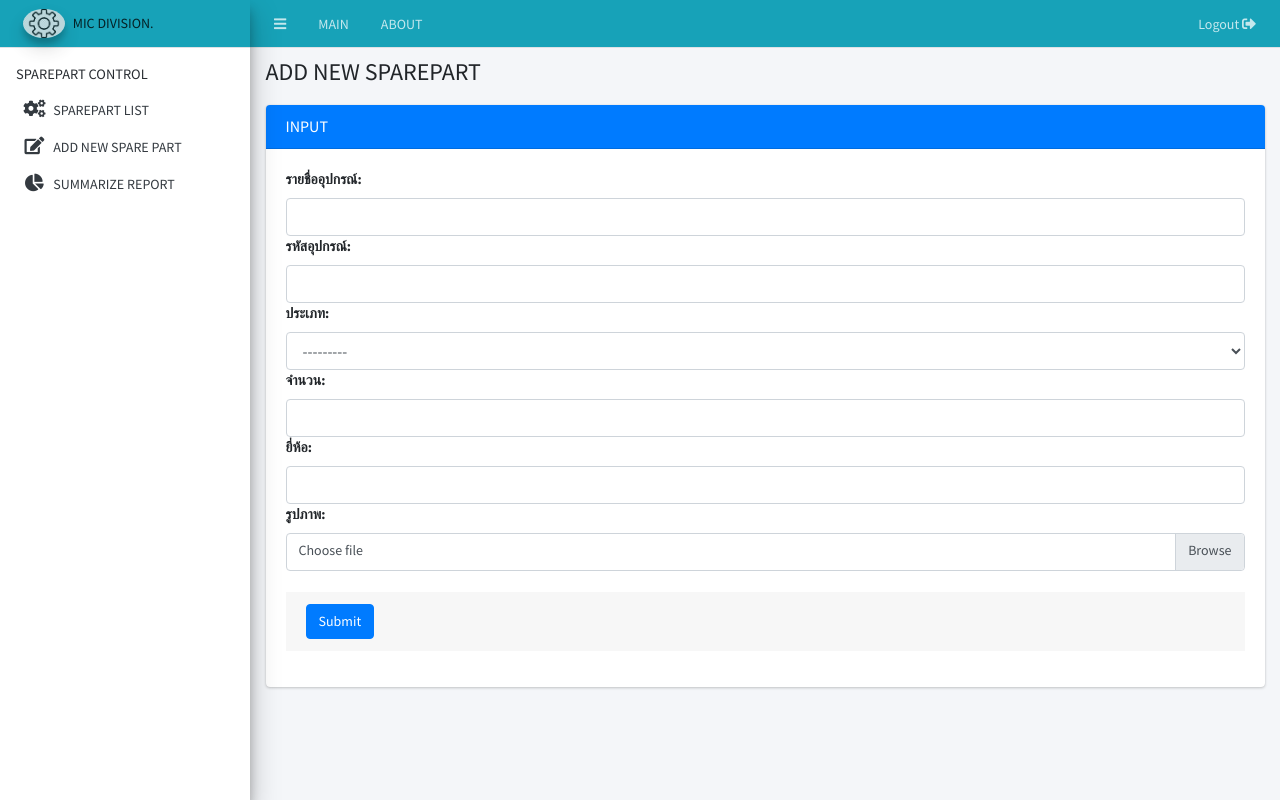
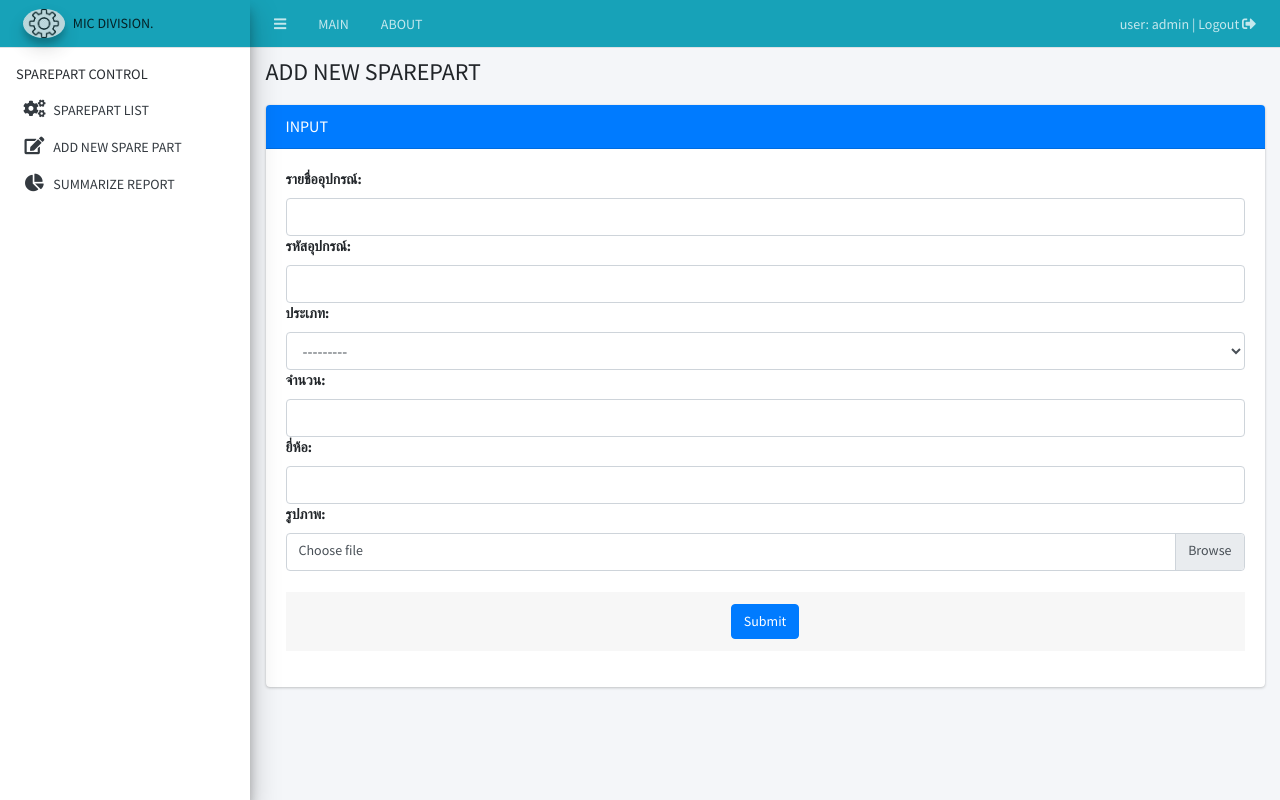
Before and after one commit to NMB-MIC/django_template, a Django app: page /spareparts/new_sparepart in a window 1280 px wide. Run offline with Django 4.2, Linux system fonts and the light colour scheme; a user stored in the database is signed in; style sheets or scripts are compiled from the project's sources; some libraries are stand-ins or nearby versions.

Commit message:
display username

```diff
--- a/code/app_authentication/views.py
+++ b/code/app_authentication/views.py
@@ -5,7 +5,7 @@ Copyright (c) 2019 - present AppSeed.us
 
 # Create your views here.
 from django.shortcuts import render, redirect
-from django.contrib.auth import authenticate, login,logout
+from django.contrib.auth import authenticate, login, logout
 from .forms import LoginForm, SignUpForm
 
 
--- a/code/templates/app_spareparts/new_sparepart.html
+++ b/code/templates/app_spareparts/new_sparepart.html
@@ -21,9 +21,7 @@
   </div>
   <!-- /.card-header -->
   <!-- form start -->
-    <form action="{% url 'new_sparepart' %}"
-    method="post"
-    enctype="multipart/form-data">
+  <form action="{% url 'new_sparepart' %}" method="post" enctype="multipart/form-data">
     {% csrf_token %}
     {{ form.non_field_errors }}
     <div class="card-body">
@@ -61,12 +59,11 @@
             {{ form.image.errors }}
           </div>
         </div>
-
       <div>
     </div>
     <!-- /.card-body -->
     <br>
-      <div class="card-footer">
+    <div class="card-footer" style="text-align: center">
       <button type="submit" class="btn btn-primary">Submit</button>
     </div>
   </form>
--- a/code/templates/app_spareparts/spareparts.html
+++ b/code/templates/app_spareparts/spareparts.html
@@ -1,5 +1,4 @@
 {% extends "layouts/base.html" %}
-{% load static %}
 {% block title %}SPAREPART{% endblock %}
 <!-- Specific Page CSS goes HERE  -->
 {% block stylesheets %}
@@ -50,7 +49,7 @@
                                 <td>{{ part.qty }}</td>
                                 <td>{{ part.maker }}</td>
                                 <td>
-                                    <img src="{{ part.image.url }}" width="100" height="100">
+                                    <img src="{{ part.image.url }}" width="60" height="60">
                                 </td>
                                 <td>
                                     <form>
--- a/code/templates/includes/navigation.html
+++ b/code/templates/includes/navigation.html
@@ -15,11 +15,18 @@
 
     <!-- Right navbar links -->
     <ul class="navbar-nav ml-auto">
+      <li class="nav-item">
+        {% if user.is_authenticated %}
+          <a class="nav-link" href="{% url 'logout' %}" role="button">
+            user: {{user.username}} | Logout
+            <i class="fas fa-sign-out-alt"></i>
+          </a>
+        {% else %}
+          <a class="nav-link" href="{% url 'login' %}" role="button">
+          Login
 
-      <li class="nav-item">
-        <a class="nav-link" href="{% url 'logout' %}" role="button">
-          Logout  <i class="fas fa-sign-out-alt"></i>
         </a>
+        {% endif %}
       </li>
     </ul>
   </nav>
```
Also changed, not shown: code/app_spareparts/forms.py (+0 -7 lines), code/db.sqlite3. Lines whose indentation alone changed are shown as unchanged.
